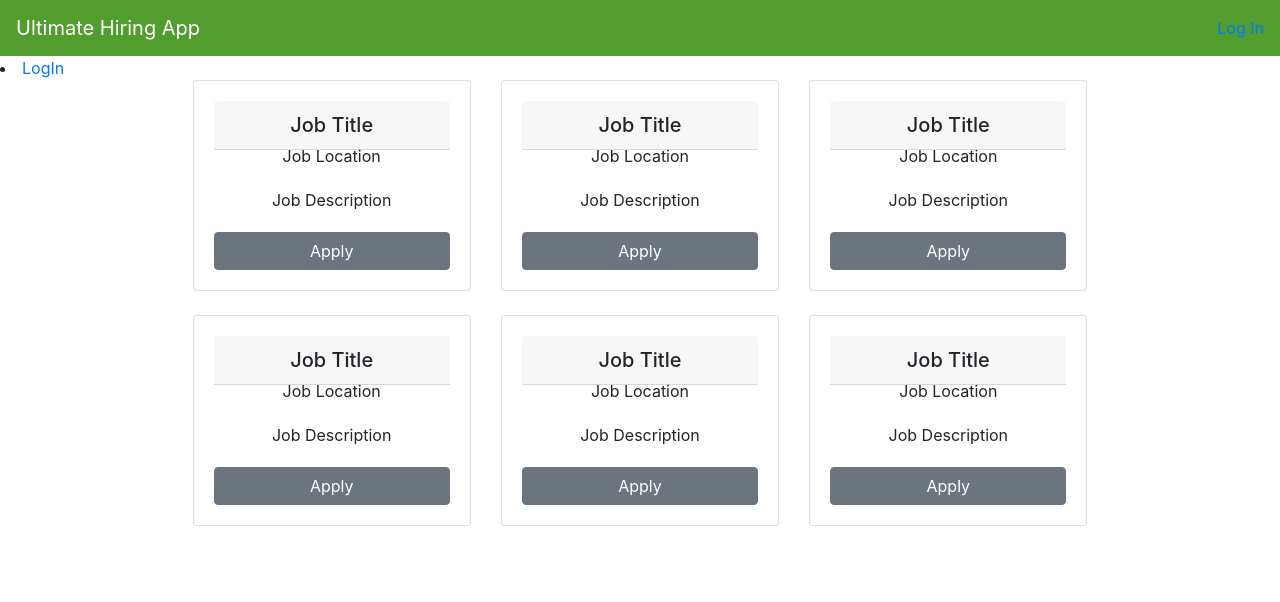
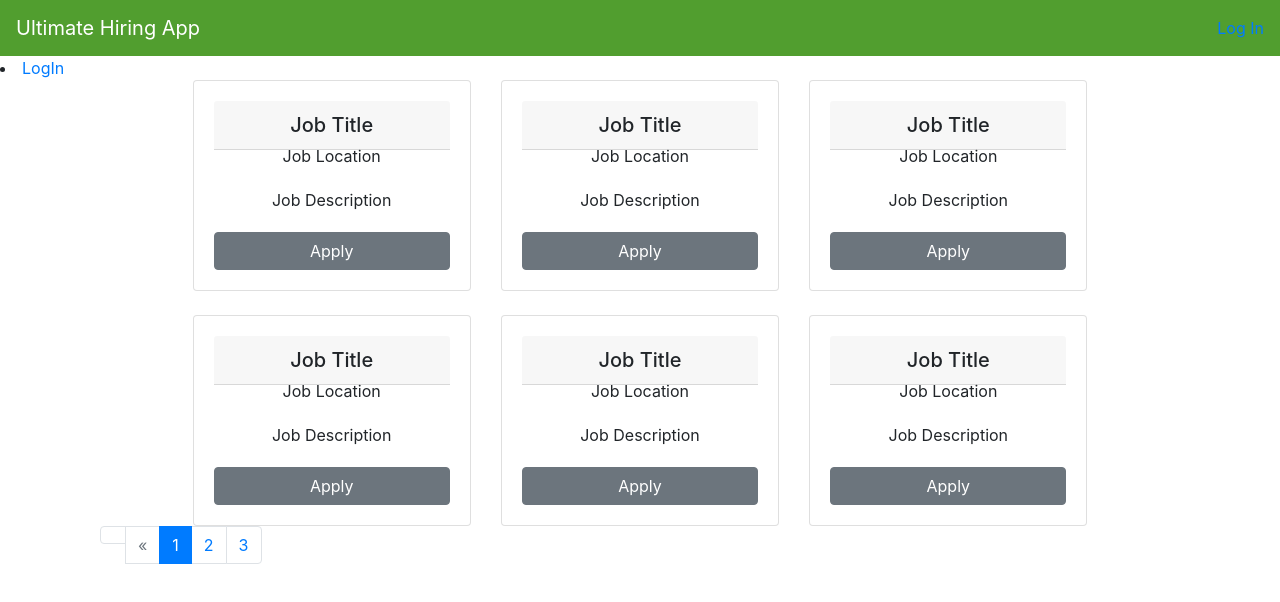
Before and after one commit to libowen203/320-team-4, a React (Create React App) app in the folder ultimate-hiring-app/: page / in a window 1280 px wide. Shown: the top 602 px of the page. Built offline with nearby package versions, Linux system fonts and the light colour scheme; no server answers.

Commit message:
Paginitation Template
Basically just the template for the different pages we will want of job cards, cards currently unassociated with pages

```diff
--- a/ultimate-hiring-app/src/client/Components/JobView.js
+++ b/ultimate-hiring-app/src/client/Components/JobView.js
@@ -1,6 +1,6 @@
 import React, {Component} from 'react';
 import axios from 'axios'
-import { Container, Row, Col } from 'reactstrap';
+import { Container, Row, Col, Pagination, PaginationItem, PaginationLink } from 'reactstrap';
 import JobPostingCard from "./JobPostingCard";
 class JobView extends Component {
   render() {
@@ -31,8 +31,32 @@ class JobView extends Component {
             </Row>
           </Col>
         </Row>
+        <Pagination aria-label="Page navigation example">
+        <PaginationItem disabled>
+            <PaginationLink first href="#" />
+          </PaginationItem>
+          <PaginationItem disabled>
+            <PaginationLink previous href="#" />
+          </PaginationItem>
+          <PaginationItem active>
+            <PaginationLink href="#">
+              1
+            </PaginationLink>
+          </PaginationItem>
+          <PaginationItem>
+            <PaginationLink href="#">
+              2
+            </PaginationLink>
+          </PaginationItem>
+          <PaginationItem>
+            <PaginationLink href="#">
+              3
+            </PaginationLink>
+          </PaginationItem>
+        </Pagination>
       </Container>
-    )
+
+    );
   }
 }
 export default JobView;
```
